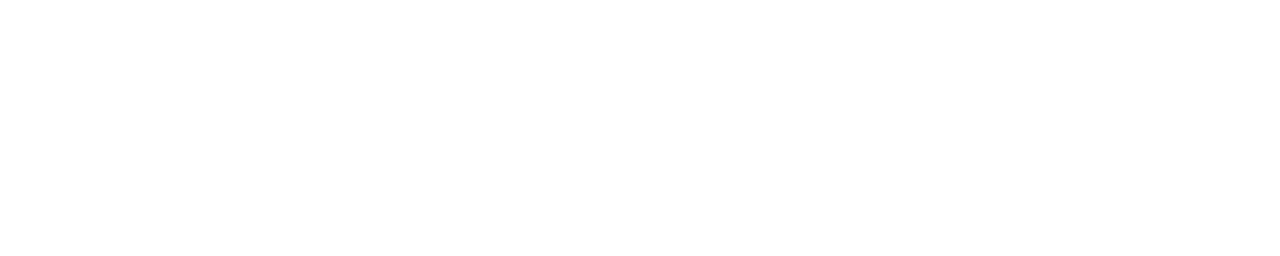
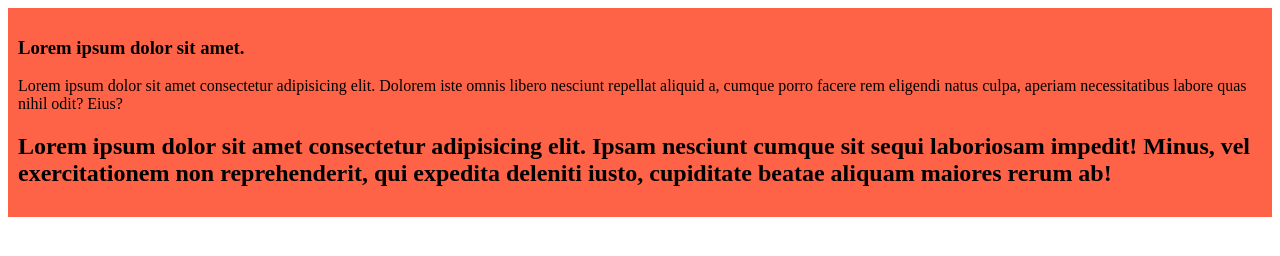
Before and after one commit to Mostakim3157/my-simple-website, a plain HTML site: page index.html in a window 1280 px wide. Drawn offline with Linux system fonts and the light colour scheme.

Commit message:
added my first blog

```diff
--- a/index.html
+++ b/index.html
@@ -4,8 +4,14 @@
     <meta charset="UTF-8">
     <meta name="viewport" content="width=device-width, initial-scale=1.0">
     <title>Simple website</title>
+    <link rel="stylesheet" href="style/blog.css">
 </head>
 <body>
+    <div>
+        <h3>Lorem ipsum dolor sit amet.</h3>
+        <p>Lorem ipsum dolor sit amet consectetur adipisicing elit. Dolorem iste omnis libero nesciunt repellat aliquid a, cumque porro facere rem eligendi natus culpa, aperiam necessitatibus labore quas nihil odit? Eius?   </p>
+        <h2>Lorem ipsum dolor sit amet consectetur adipisicing elit. Ipsam nesciunt cumque sit sequi laboriosam impedit! Minus, vel exercitationem non reprehenderit, qui expedita deleniti iusto, cupiditate beatae aliquam maiores rerum ab!</h2>
 
+    </div>
 </body>
 </html>
--- /dev/null
+++ b/style/blog.css
@@ -0,0 +1,4 @@
+div{
+    background-color: tomato;
+    padding: 10px;
+}
```
